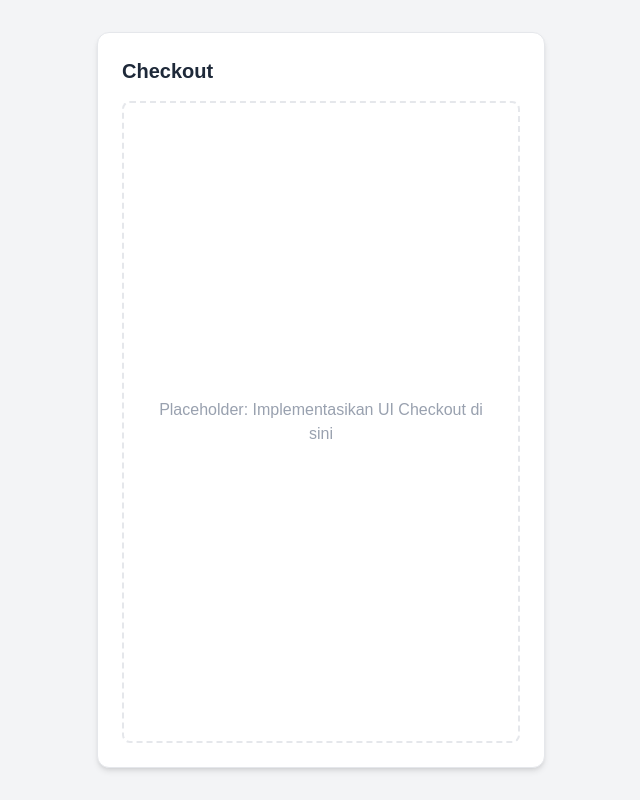
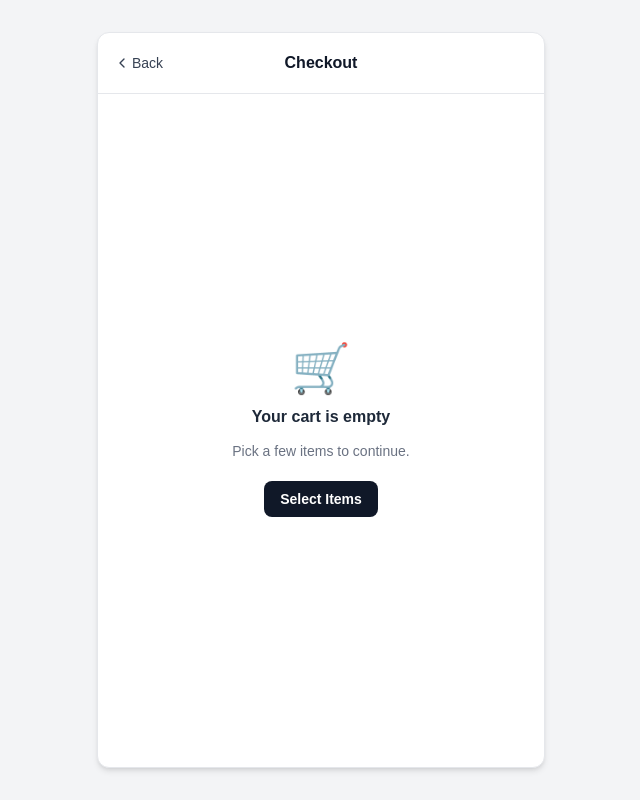
Before and after one commit to Earthen8/UTS20261_ITFinTech_Earthen, a Next.js app in the folder WEB_PaymentGateway/: page /checkout in a window 1280 px wide. Shown: the whole page, without its empty margins (319-959 px from the left). Built offline with nearby package versions, Linux system fonts and the light colour scheme.

Commit message:
feat: implement Checkout page (Page 2) with item stepper, pricing breakdown, and empty cart state

```diff
--- /dev/null
+++ b/WEB_PaymentGateway/components/layout/BackHeader.tsx
@@ -0,0 +1,25 @@
+import Link from 'next/link';
+import { ChevronLeftIcon } from '../ui/Icons';
+
+interface BackHeaderProps {
+    title: string;
+    backHref: string;
+}
+
+/** "< Back   Title" bar used by Checkout and Payment. */
+export default function BackHeader({ title, backHref }: BackHeaderProps) {
+    return (
+        <header className="relative flex items-center border-b border-gray-200 px-4 py-4">
+            <Link
+                href={backHref}
+                className="z-10 -ml-1 inline-flex items-center gap-0.5 rounded-md px-1 py-1 text-sm font-medium text-gray-700 transition hover:text-gray-900 focus:outline-none focus-visible:ring-2 focus-visible:ring-indigo-500"
+            >
+                <ChevronLeftIcon className="h-4 w-4" />
+                Back
+            </Link>
+            <h1 className="pointer-events-none absolute inset-x-0 text-center text-base font-semibold text-gray-900">
+                {title}
+            </h1>
+        </header>
+    );
+}
--- /dev/null
+++ b/WEB_PaymentGateway/components/ui/EmptyCart.tsx
@@ -0,0 +1,17 @@
+import Link from 'next/link';
+
+export default function EmptyCart() {
+    return (
+        <div className="flex flex-1 flex-col items-center justify-center gap-3 px-6 py-16 text-center">
+            <div aria-hidden="true" className="text-5xl">🛒</div>
+            <p className="font-semibold text-gray-800">Your cart is empty</p>
+            <p className="text-sm text-gray-500">Pick a few items to continue.</p>
+            <Link
+                href="/"
+                className="mt-2 rounded-lg bg-gray-900 px-4 py-2 text-sm font-semibold text-white transition hover:bg-gray-800"
+            >
+                Select Items
+            </Link>
+        </div>
+    );
+}
--- /dev/null
+++ b/WEB_PaymentGateway/components/ui/PriceRow.tsx
@@ -0,0 +1,19 @@
+interface PriceRowProps {
+    label: string;
+    value: string;
+    strong?: boolean;
+}
+
+/** "Label ........ value" row used by the Checkout and Payment summaries. */
+export default function PriceRow({ label, value, strong = false }: PriceRowProps) {
+    return (
+        <div
+            className={`flex items-center justify-between text-sm ${strong ? 'pt-1 font-semibold text-gray-900' : 'text-gray-600'
+                }`
+            }
+        >
+            <dt>{label} </dt>
+            < dd className={strong ? 'text-base' : 'font-medium text-gray-800'} > {value} </dd>
+        </div>
+    );
+}
--- /dev/null
+++ b/WEB_PaymentGateway/components/ui/QuantityStepper.tsx
@@ -0,0 +1,40 @@
+import { MinusIcon, PlusIcon } from './Icons';
+
+interface QuantityStepperProps {
+    value: number;
+    productName: string;
+    onChange: (next: number) => void;
+}
+
+export default function QuantityStepper({ value, productName, onChange }: QuantityStepperProps) {
+    const button =
+        'flex h-8 w-8 items-center justify-center text-gray-600 transition hover:bg-gray-100 active:bg-gray-200 focus:outline-none focus-visible:ring-2 focus-visible:ring-indigo-500';
+
+    return (
+        <div className="inline-flex items-center overflow-hidden rounded-lg border border-gray-300 bg-white">
+            <button
+                type="button"
+                className={button}
+                aria-label={value <= 1 ? `Remove ${productName}` : `Decrease quantity of ${productName}`}
+                onClick={() => onChange(value - 1)}
+            >
+                <MinusIcon className="h-4 w-4" />
+            </button>
+            <span
+                className="w-9 select-none text-center text-sm font-semibold text-gray-800"
+                aria-live="polite"
+                aria-label={`Quantity of ${productName}: ${value}`}
+            >
+                {value}
+            </span>
+            <button
+                type="button"
+                className={button}
+                aria-label={`Increase quantity of ${productName}`}
+                onClick={() => onChange(value + 1)}
+            >
+                <PlusIcon className="h-4 w-4" />
+            </button>
+        </div>
+    );
+}
--- /dev/null
+++ b/WEB_PaymentGateway/lib/pricing.ts
@@ -0,0 +1,18 @@
+export const TAX_RATE = 0.11; // PPN 11%
+export const SHIPPING_FEE = 15000; // flat, IDR
+
+export interface Totals {
+    subtotal: number;
+    tax: number;
+    total: number;
+}
+
+/** Subtotal + tax, as shown on the Checkout page. */
+export function calculateTotals(subtotal: number): Totals {
+    const tax = Math.round(subtotal * TAX_RATE);
+    return { subtotal, tax, total: subtotal + tax };
+}
+
+export function getShippingFee(subtotal: number): number {
+    return subtotal > 0 ? SHIPPING_FEE : 0;
+}
--- a/WEB_PaymentGateway/pages/checkout.tsx
+++ b/WEB_PaymentGateway/pages/checkout.tsx
@@ -1,6 +1,21 @@
 import Head from 'next/head';
+import Link from 'next/link';
+import MobileFrame from '../components/layout/MobileFrame';
+import BackHeader from '../components/layout/BackHeader';
+import EmptyCart from '../components/ui/EmptyCart';
+import PriceRow from '../components/ui/PriceRow';
+import ProductThumb from '../components/ui/ProductThumb';
+import QuantityStepper from '../components/ui/QuantityStepper';
+import { ArrowRightIcon } from '../components/ui/Icons';
+import { useCart } from '../hooks/useCart';
+import { formatCurrency } from '../lib/format';
+import { calculateTotals, TAX_RATE } from '../lib/pricing';
 
 export default function CheckoutPage() {
+  const { ready, lines, subtotal, setQuantity } = useCart();
+  const totals = calculateTotals(subtotal);
+  const hasItems = lines.length > 0;
+
   return (
     <>
       <Head>
@@ -8,22 +23,61 @@ export default function CheckoutPage() {
         <meta name="description" content="Checkout and order summary" />
       </Head>
 
-      <main className="min-h-screen bg-gray-100 flex justify-center py-8 px-4">
-        {/* Container Utama (Frame Mobile / Responsive) */}
-        <div className="w-full max-w-md bg-white rounded-xl shadow-md border border-gray-200 p-6 flex flex-col">
-          <h1 className="text-xl font-bold text-gray-800 mb-4">Checkout</h1>
+      <MobileFrame>
+        {/* 1. Header */}
+        <BackHeader title="Checkout" backHref="/" />
 
-          {/* TODO: Implementasikan tampilan Checkout sesuai wireframe:
-              1. Header tombol (< Back Checkout)
-              2. List item belanja yang dipilih (Nama produk, quantity counter [- 2 +], subtotal)
-              3. Rincian biaya (Subtotal, Tax, Total)
-              4. Tombol navigasi (Continue to Payment →)
-          */}
-          <div className="flex-1 flex items-center justify-center border-2 border-dashed border-gray-200 rounded-lg p-6 text-center text-gray-400">
-            Placeholder: Implementasikan UI Checkout di sini
-          </div>
-        </div>
-      </main>
+        {!ready ? (
+          <div className="flex-1" aria-busy="true" />
+        ) : !hasItems ? (
+          <EmptyCart />
+        ) : (
+          <>
+            {/* 2. Selected items */}
+            <ul>
+              {lines.map(({ product, quantity, lineTotal }) => (
+                <li
+                  key={product.id}
+                  className="flex items-center gap-4 border-b border-gray-200 px-5 py-4"
+                >
+                  <ProductThumb emoji={product.emoji} size="md" />
+                  <div className="min-w-0 flex-1 space-y-2">
+                    <p className="truncate text-sm font-semibold text-gray-900">{product.name}</p>
+                    <QuantityStepper
+                      value={quantity}
+                      productName={product.name}
+                      onChange={(next) => setQuantity(product.id, next)}
+                    />
+                  </div>
+                  <p className="shrink-0 text-sm font-semibold text-gray-900">
+                    {formatCurrency(lineTotal)}
+                  </p>
+                </li>
+              ))}
+            </ul>
+
+            {/* 3. Cost breakdown */}
+            <dl className="space-y-2 px-5 py-5">
+              <PriceRow label="Subtotal" value={formatCurrency(totals.subtotal)} />
+              <PriceRow
+                label={`Tax (${Math.round(TAX_RATE * 100)}%)`}
+                value={formatCurrency(totals.tax)}
+              />
+              <PriceRow label="Total" value={formatCurrency(totals.total)} strong />
+            </dl>
+
+            {/* 4. Navigation */}
+            <div className="px-5 pb-6">
+              <Link
+                href="/payment"
+                className="flex w-full items-center justify-center gap-2 rounded-xl border border-gray-300 bg-white px-4 py-3 text-sm font-semibold text-gray-900 transition hover:bg-gray-50 active:scale-[0.99] focus:outline-none focus-visible:ring-2 focus-visible:ring-indigo-500"
+              >
+                Continue to Payment <ArrowRightIcon className="h-4 w-4" />
+              </Link>
+            </div>
+          </>
+        )}
+      </MobileFrame>
     </>
   );
 }
```
